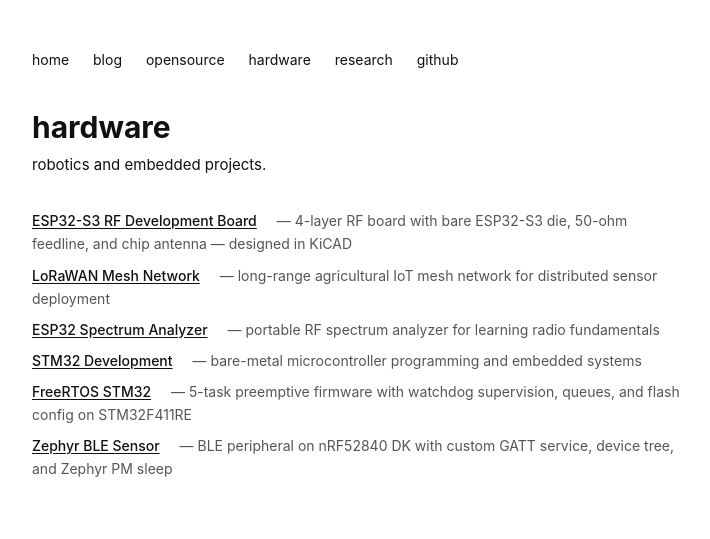
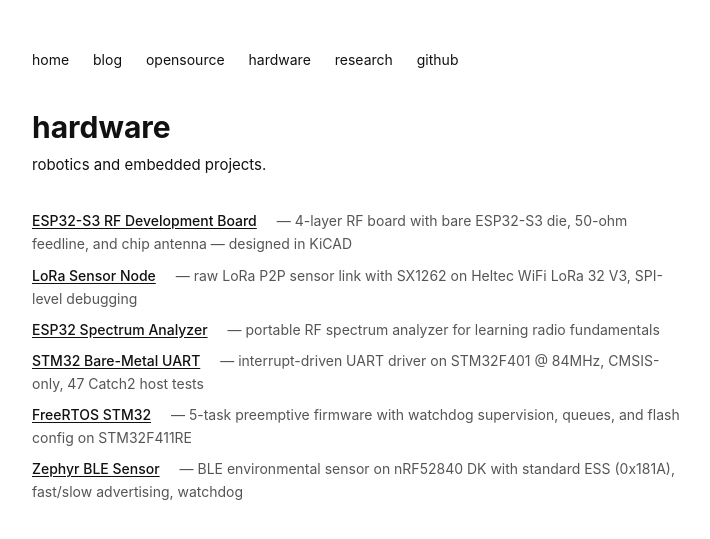
Before and after one commit to HueCodes/HueCodes.github.io, a Jekyll site: the page built from hardware.md, in a window 1280 px wide. Shown: the top 539 px of the page, without its empty margins (280-990 px from the left). Built offline with Jekyll 4.4.1, drawn with Linux system fonts in a browser that asks for light colours.

Commit message:
Update hardware cards to match actual projects, fix 404 nav, polish grid layout
Fix LoRaWAN Mesh -> LoRa Sensor Node (raw P2P, SX1262, not LoRaWAN), STM32
168MHz -> 84MHz (STM32F401), correct Zephyr to standard ESS (0x181A), add
RF board firmware detail. Fix 404 broken /oss link. Add smooth card hover
transitions, keyboard focus styles, meta description, remove inline styles.

```diff
--- a/404.html
+++ b/404.html
@@ -7,8 +7,9 @@ permalink: /404.html
 <nav>
   <a href="/">home</a>
   <a href="/blog">blog</a>
+  <a href="/opensource">opensource</a>
+  <a href="/hardware">hardware</a>
   <a href="/research">research</a>
-  <a href="/oss">open source</a>
   <a href="https://github.com/HueCodes">github</a>
 </nav>
 
--- a/hardware.md
+++ b/hardware.md
@@ -23,16 +23,16 @@ title: hardware
     <span>4-layer RF board with bare ESP32-S3 die, 50-ohm feedline, and chip antenna — designed in KiCAD</span>
   </div>
   <div class="project">
-    <a href="/hardware/lorawan-mesh/">LoRaWAN Mesh Network</a>
-    <span>long-range agricultural IoT mesh network for distributed sensor deployment</span>
+    <a href="/hardware/lorawan-mesh/">LoRa Sensor Node</a>
+    <span>raw LoRa P2P sensor link with SX1262 on Heltec WiFi LoRa 32 V3, SPI-level debugging</span>
   </div>
   <div class="project">
     <a href="/hardware/spectrum-analyzer/">ESP32 Spectrum Analyzer</a>
     <span>portable RF spectrum analyzer for learning radio fundamentals</span>
   </div>
   <div class="project">
-    <a href="/hardware/stm32-dev/">STM32 Development</a>
-    <span>bare-metal microcontroller programming and embedded systems</span>
+    <a href="/hardware/stm32-dev/">STM32 Bare-Metal UART</a>
+    <span>interrupt-driven UART driver on STM32F401 @ 84MHz, CMSIS-only, 47 Catch2 host tests</span>
   </div>
   <div class="project">
     <a href="/hardware/freertos-stm32/">FreeRTOS STM32</a>
@@ -40,6 +40,6 @@ title: hardware
   </div>
   <div class="project">
     <a href="/hardware/zephyr-ble-sensor/">Zephyr BLE Sensor</a>
-    <span>BLE peripheral on nRF52840 DK with custom GATT service, device tree, and Zephyr PM sleep</span>
+    <span>BLE environmental sensor on nRF52840 DK with standard ESS (0x181A), fast/slow advertising, watchdog</span>
   </div>
 </div>
```
Also changed, not shown: _layouts/grid.html (+22 -1 lines), index.md (+42 -39 lines).
